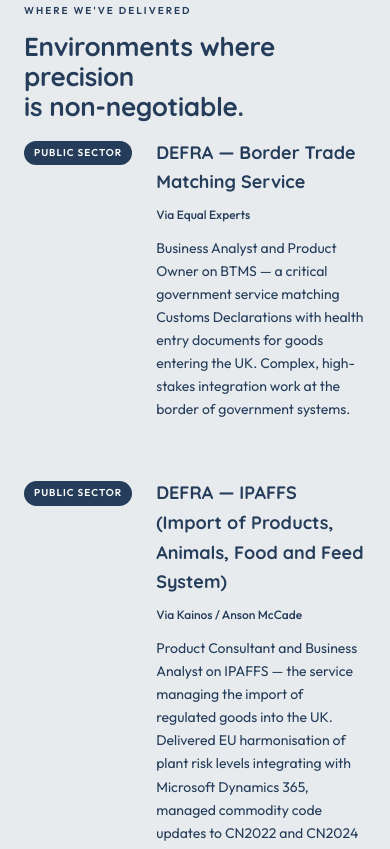
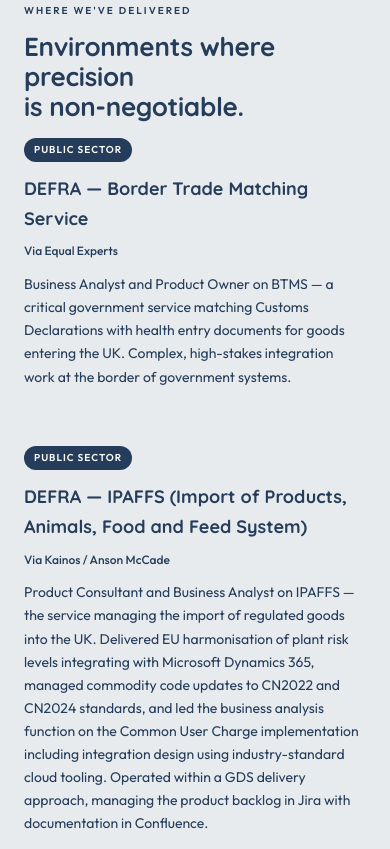
Before and after one commit to M2-Solutions/m2solutions-website, a plain HTML site: page about.html in a window 390 px wide. Shown: the part 3292-4141 px from the top of the page. Drawn offline with Linux system fonts and the light colour scheme.

Commit message:
Stack track record pill above text on mobile
On narrow screens the sector pill sat beside each description,
squeezing the text into a ~190px column. Below 600px the pill now
sits above, giving descriptions the full width.

Co-Authored-By: Claude Opus 5.5 <noreply@anthropic.com>
Claude-Session: https://claude.ai/code/session_01Kkicfu4UFueQ7xfQouuAVD

```diff
--- a/style.css
+++ b/style.css
@@ -1031,4 +1031,7 @@ button { cursor: pointer; font-family: var(--font-body); }
   .section-h2 { font-size: 26px; }
   .how-statement { font-size: 22px; }
   .cta-h2 { font-size: 26px; }
+  /* Stack the sector pill above the text so descriptions use the full width */
+  .delivered-item { flex-direction: column; gap: var(--space-3); }
+  .delivered-sector-pill { margin-top: 0; }
 }
```
